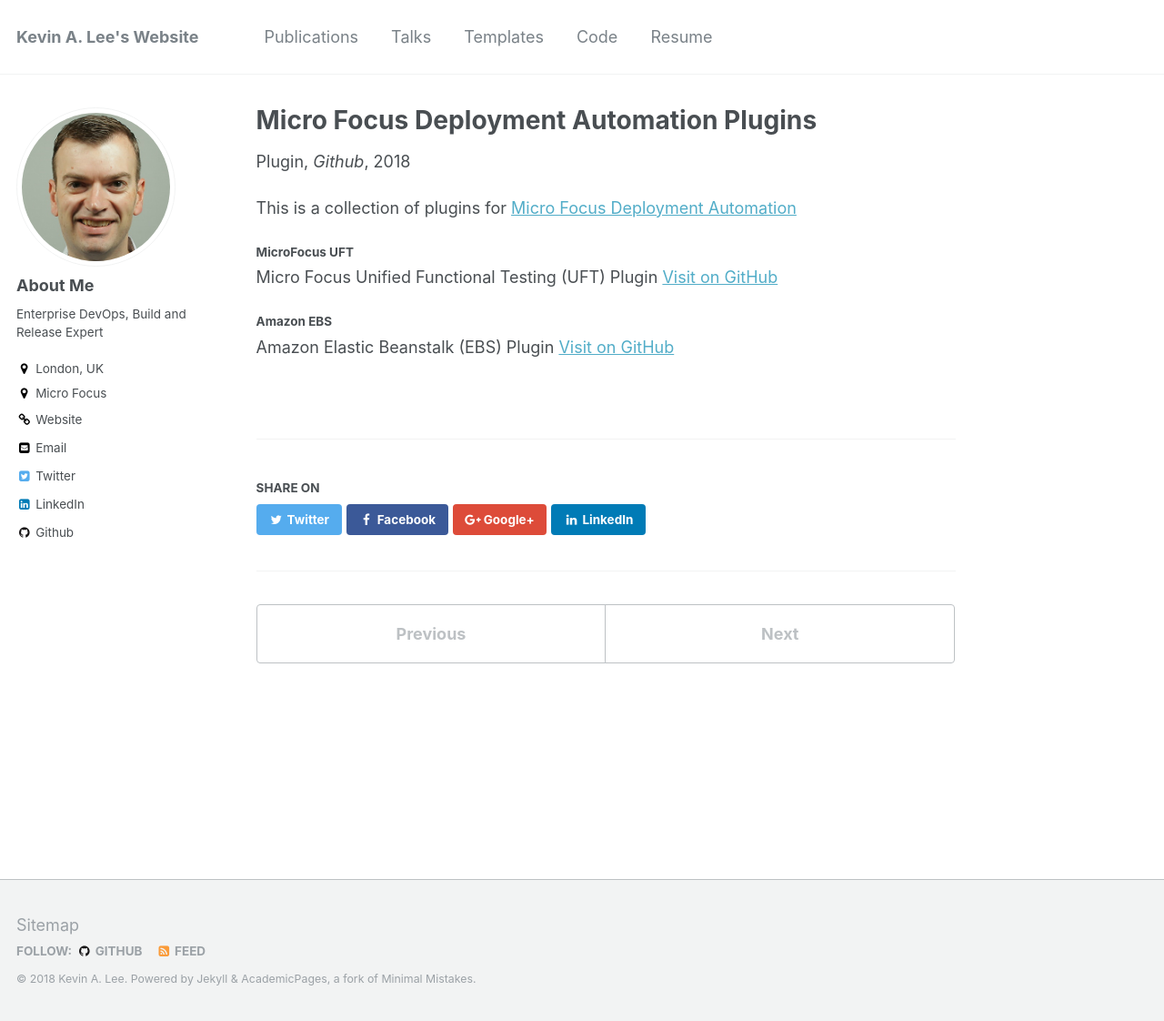
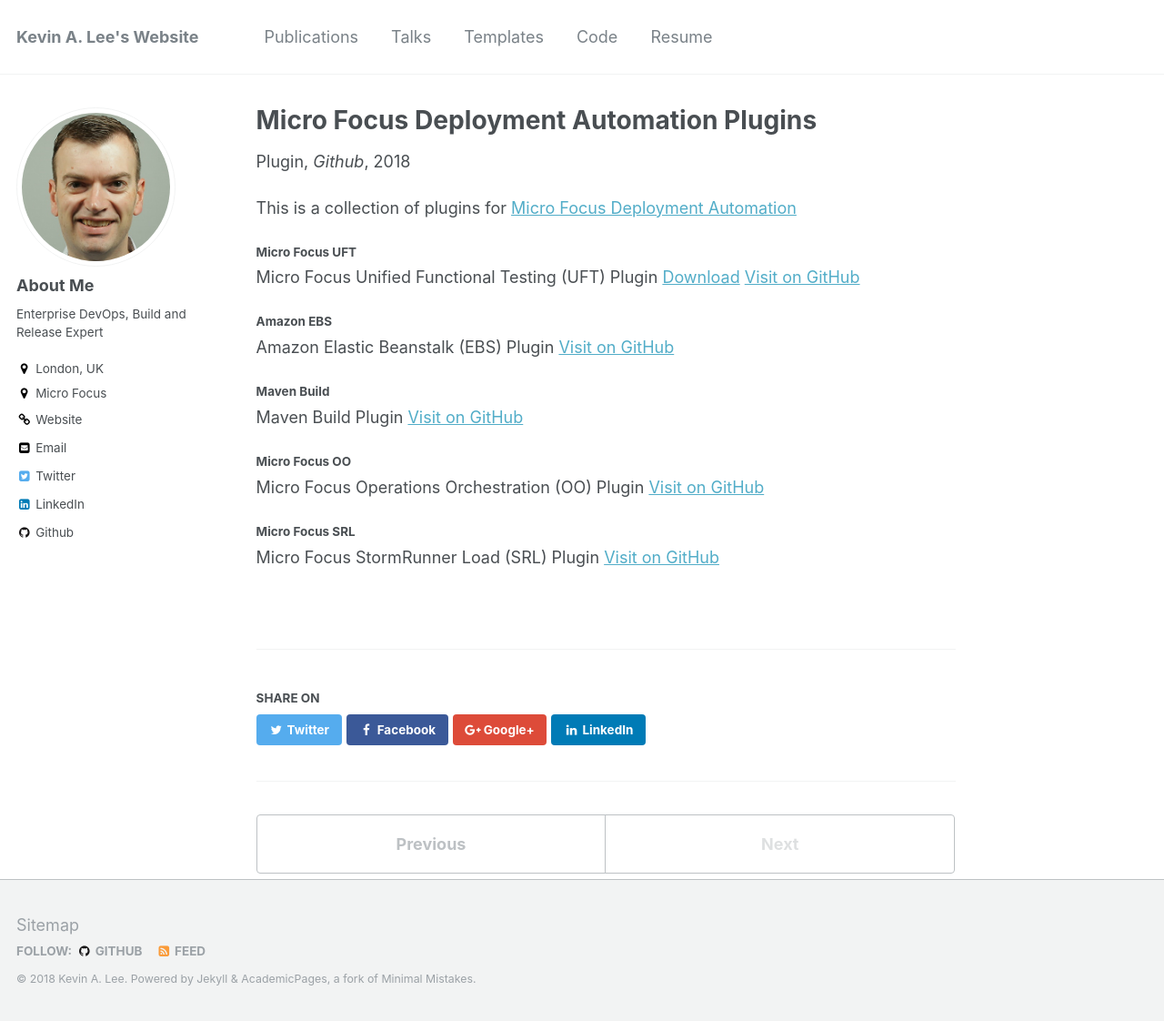
Before and after one commit to kadraman/akevinlee.github.io, a Jekyll site: the page built from _code/2018-da-plugins.md, in a window 1280 px wide and 1122 px high. Shown: the whole window at 91% size. Built offline with Jekyll 4.4.1, drawn with Linux system fonts in a browser that asks for light colours.

```diff
--- a/_code/2018-da-plugins.md
+++ b/_code/2018-da-plugins.md
@@ -4,14 +4,24 @@
 type: "Plugin"
 permalink: /code/2018-da-plugins
 venue: "Github"
-date: 2018-01-01
+date: 2018-06-01
 location: "London, UK"
 ---
 
 This is a collection of plugins for [Micro Focus Deployment Automation](https://www.microfocus.com/products/deployment-automation/)
 
-##### MicroFocus UFT
-Micro Focus Unified Functional Testing (UFT) Plugin [Visit on GitHub](https://github.com/sda-community-plugins/MicroFocus-UFT)
+#### Micro Focus UFT
+Micro Focus Unified Functional Testing (UFT) Plugin
+[Download](https://github.com/sda-community-plugins/MicroFocus-UFT/raw/master/release/MicroFocus-UFT_6.2_1_dev.zip) [Visit on GitHub](https://github.com/sda-community-plugins/MicroFocus-UFT)
 
-##### Amazon EBS
+#### Amazon EBS
 Amazon Elastic Beanstalk (EBS) Plugin [Visit on GitHub](https://github.com/sda-community-plugins/AmazonEBS)
+
+#### Maven Build
+Maven Build Plugin [Visit on GitHub](https://github.com/sda-community-plugins/MavenBuild)
+
+#### Micro Focus OO
+Micro Focus Operations Orchestration (OO) Plugin [Visit on GitHub](https://github.com/sda-community-plugins/MicroFocus-OO)
+
+#### Micro Focus SRL
+Micro Focus StormRunner Load (SRL) Plugin [Visit on GitHub](https://github.com/sda-community-plugins/StormRunner-Load)
```
